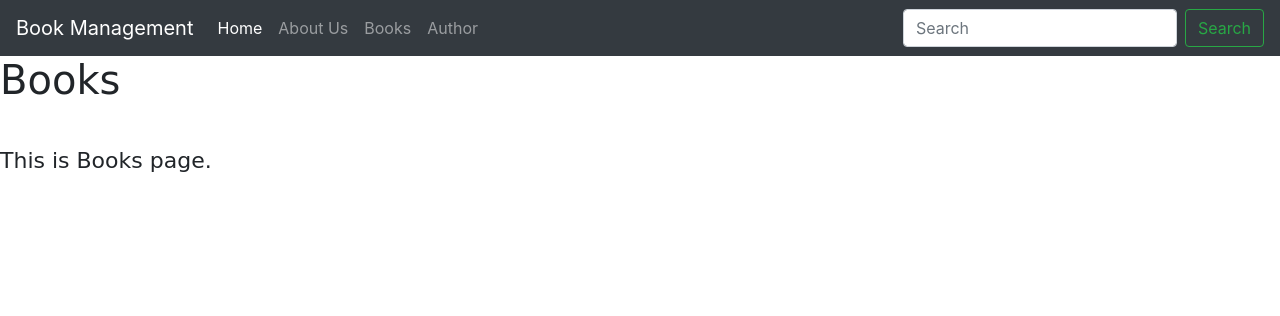
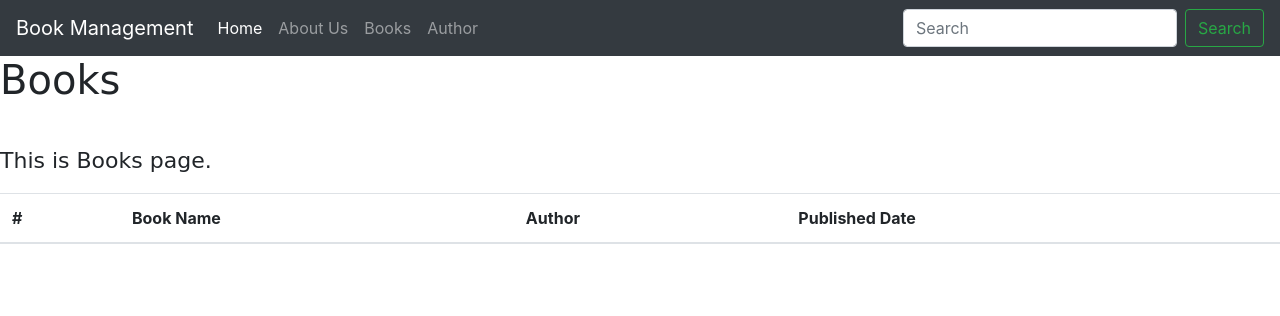
Before and after one commit to rhtshahi/Django_Test, a Django app: page /books/ in a window 1280 px wide. Shown: the top 316 px of the page. Run offline with Django 4.2, Linux system fonts and the light colour scheme; lists and menus that the app fills with data are empty.

Commit message:
Book management updated

```diff
--- a/Book_Management/book_mgmt_Project/book_mgmt_app/views.py
+++ b/Book_Management/book_mgmt_Project/book_mgmt_app/views.py
@@ -1,18 +1,23 @@
 from django.shortcuts import render, HttpResponse
+from django.views import View
+from .models import Book, Author
 
 # Create your views here.
-def home(page):
+def home(Home_page):
     # return HttpResponse('This is home page')
-    return render(page, 'index.html')
+    return render(Home_page, 'index.html')
 
-def about(page):
+def about(About_page):
     # return HttpResponse('This is home page')
-    return render(page, 'about.html')
+    return render(About_page, 'about.html')
 
-def bookList(page):
+def bookList(Book_page):
     # return HttpResponse('Books')
-    return render(page, 'books.html')
+    queryset = Book.objects.all()
+    context_object_name = "book_list"
+    return render(Book_page, 'books.html')
 
-def author(page):
+
+def author(Author_page):
     # return HttpResponse('Author Page')
-    return render(page, 'author.html')
+    return render(Author_page, 'author.html')
--- a/Book_Management/book_mgmt_Project/templates/books.html
+++ b/Book_Management/book_mgmt_Project/templates/books.html
@@ -24,4 +24,28 @@
 
 <p>This is Books page.</p>
 
+
+<div class="card-block table-border-style">
+    <div class="table-responsive">
+        <table class="table">
+            <thead>
+                <tr>
+                    <th>#</th>
+                    <th>Book Name</th>
+                    <th>Author</th>
+                    <th>Published Date</th>
+                </tr>
+            </thead>
+            <tbody>
+                {% for book in book_list %}
+                <tr>
+                    <th scope="row">1</th>
+                    <td>{{book.name}}</td>
+                    <td>{{book.author.name}}</td>
+                    <td>{{book.published_date}}</td>
+                </tr>
+               {% endfor %}
+            </tbody>
+        </table>
+
 {% endblock body %}
```
